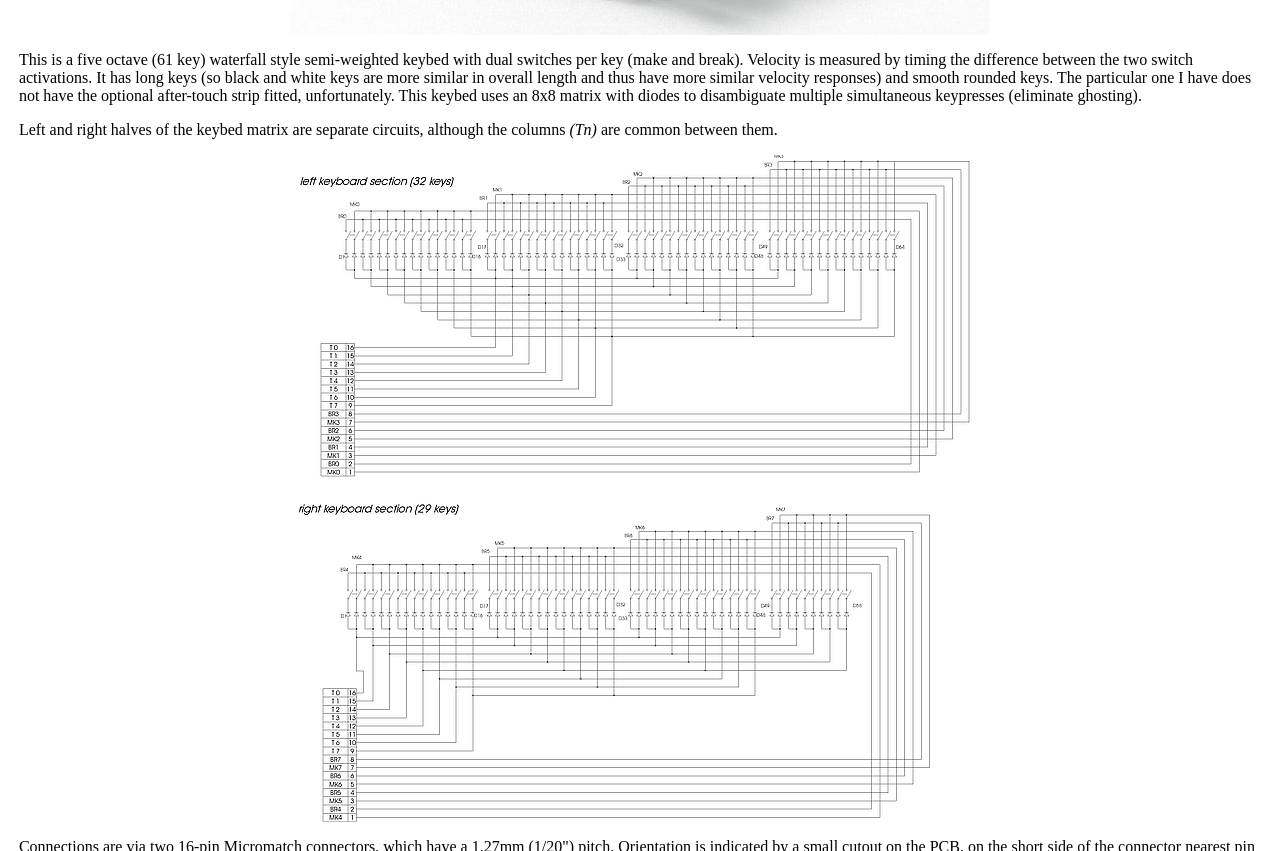
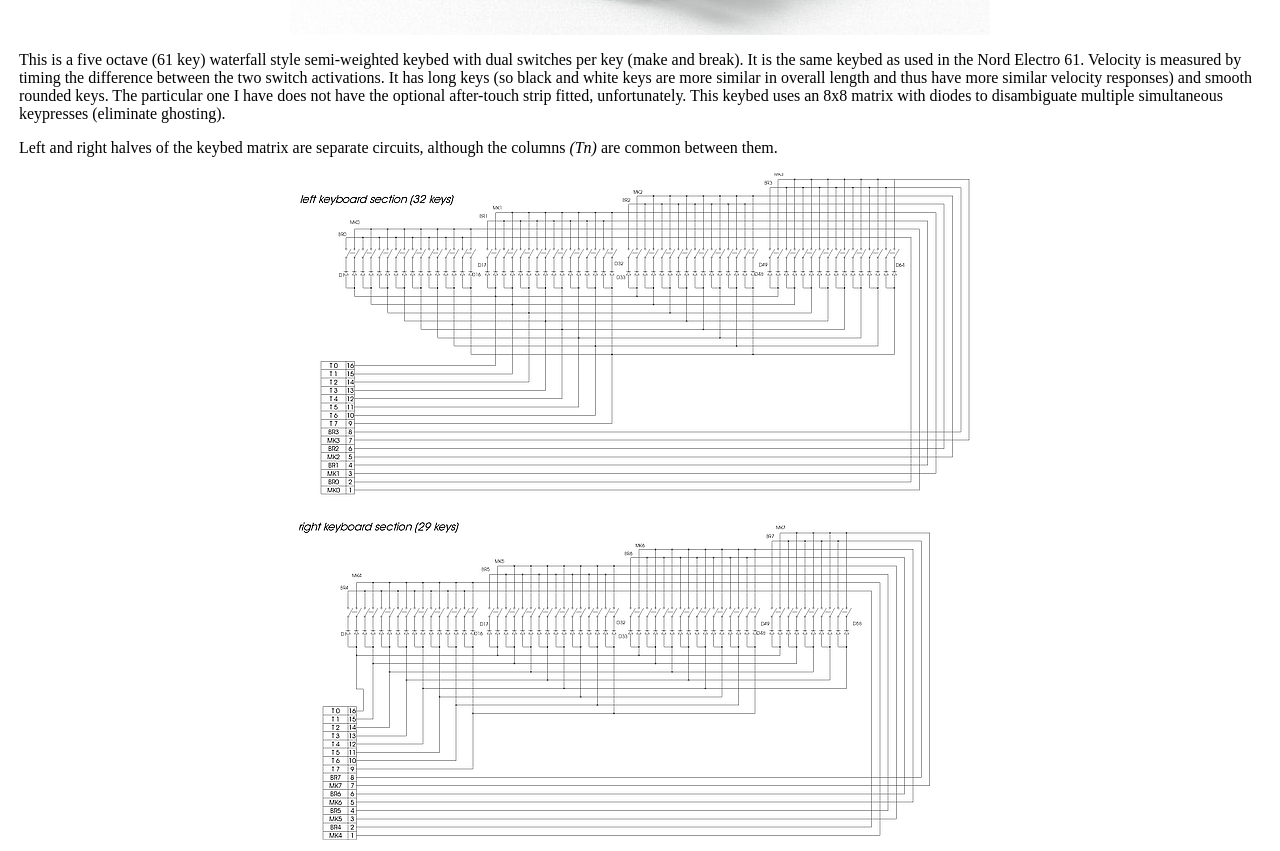
Before and after one commit to svgeesus/ondesModulaire, a plain HTML site: page keyboard/docs/index.html in a window 1280 px wide. Shown: the part 1095-1946 px from the top of the page. Drawn offline with Linux system fonts and the light colour scheme.

Commit message:
also used in ...

```diff
--- a/keyboard/docs/index.html
+++ b/keyboard/docs/index.html
@@ -21,7 +21,8 @@
 
         src="TP_8O-700.jpg"></div>
     <p>This is a five octave (61 key) waterfall style semi-weighted keybed with
-      dual switches per key (make and break). Velocity is measured by timing the
+      dual switches per key (make and break). It is the same keybed as used in the Nord Electro 61.
+      Velocity is measured by timing the
       difference between the two switch activations. It has long keys (so black
       and white keys are more similar in overall length and thus have more
       similar velocity responses) and smooth rounded keys. The particular one I
```
